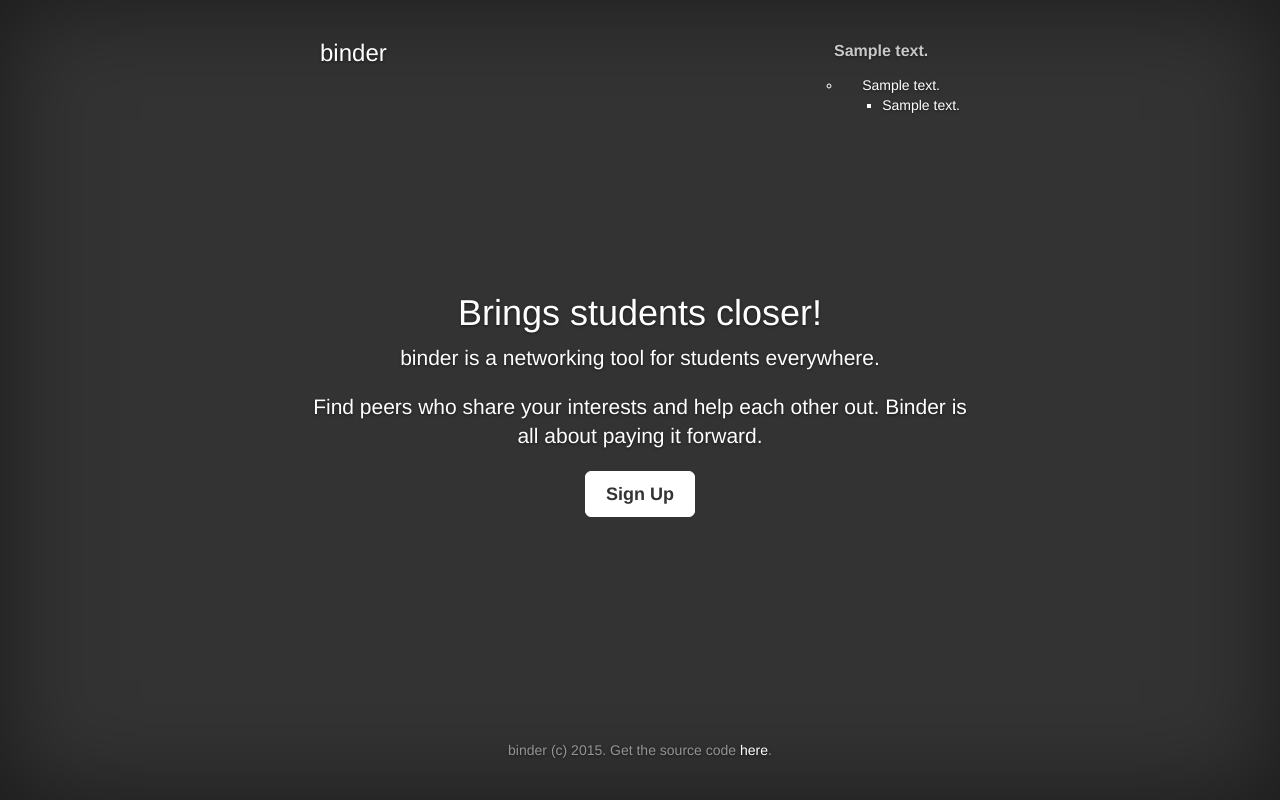
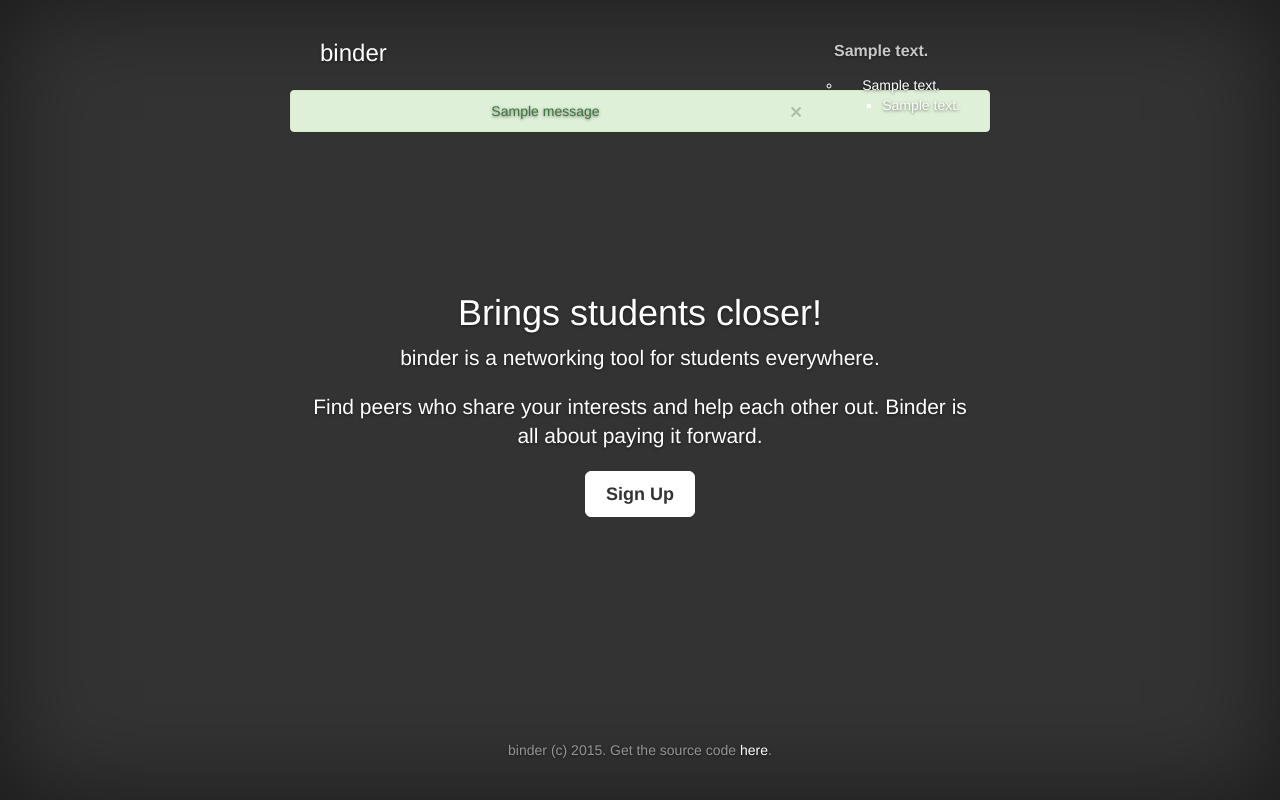
Before and after one commit to ananthb/binder, a Flask app: template binder/templates/pages/index.html in a window 1280 px wide. Run offline with Flask 2, Linux system fonts and the light colour scheme; the template is opened without the code that fills it: most values are stand-ins (such as "Sample title", 1, 10 or a date in 2020); one stand-in notice (Sample message) is shown; parts of the project's set-up code (start-up, migrations or seed data) failed here and were passed over; some libraries are stand-ins or nearby versions.

Commit message:
Added support for flashing messages with bootstrap alerts.
Bootstrap alerts are used to flash messages. The flashed messages
must have a category of info, warning, danger or success to display
correctly.

```diff
--- a/binder/pages/views.py
+++ b/binder/pages/views.py
@@ -9,8 +9,7 @@
 
 """
 
-from flask import Blueprint
-from flask import render_template
+from flask import Blueprint, render_template
 from flask_menu import register_menu
 
 Pages = Blueprint(
--- a/binder/static/base.css
+++ b/binder/static/css/base.css
@@ -161,3 +161,12 @@
     width: 700px;
   }
 }
+
+.messages-wrap {
+  margin-top: 30px;
+  margin-bottom: 20px;
+}
+
+.messages {
+  padding: 10px;
+}
--- a/binder/templates/base.html
+++ b/binder/templates/base.html
@@ -8,7 +8,7 @@
 {% block head %}
   {{super()}}
   {{fixes.ie8()}}
-  <link href="{{ url_for('static', filename='base.css') }}" rel="stylesheet">
+  <link href="{{ url_for('static', filename='css/base.css') }}" rel="stylesheet">
 {% endblock %}
 
 {% block content %}
@@ -34,8 +34,16 @@
             </ul>
           </nav>
           {% endblock %}
-        </div>
-      </div>
+        </div> {# end inner #}
+        <div class="messages-wrap">
+          {% for category, msg in get_flashed_messages(with_categories=true) %}
+          <div class="messages alert alert-{{ category }} fade in">
+            <a href="#" class="close" data-dismiss="alert" aria-label="close">&times;</a>
+            <span>{{ msg }}</span>
+          </div> {# end messages #}
+          {% endfor %}
+        </div>  {# end messages-wrap #}
+      </div> {# end masthead #}
       <div class="inner cover" id="page-copy">
           <h1 class="cover-heading">{% block page_heading %}{# page heading just above page content #}{% endblock %}</h1>
         {% block page_copy %}
--- a/setup.py
+++ b/setup.py
@@ -29,11 +29,12 @@
     author_email='antsub@gmail.com',
     platforms='any',
     install_requires=[
-        'flask==0.10',
+        'flask>=0.10',
         'flask-script==2.0.5',
         'flask-bootstrap>=3.3.5',
         'flask-sqlalchemy==2',
         'flask-menu==0.4.0',
+        'flask-openid==1.2.4',
     ],
     entry_points={
         'console_scripts': [
```
